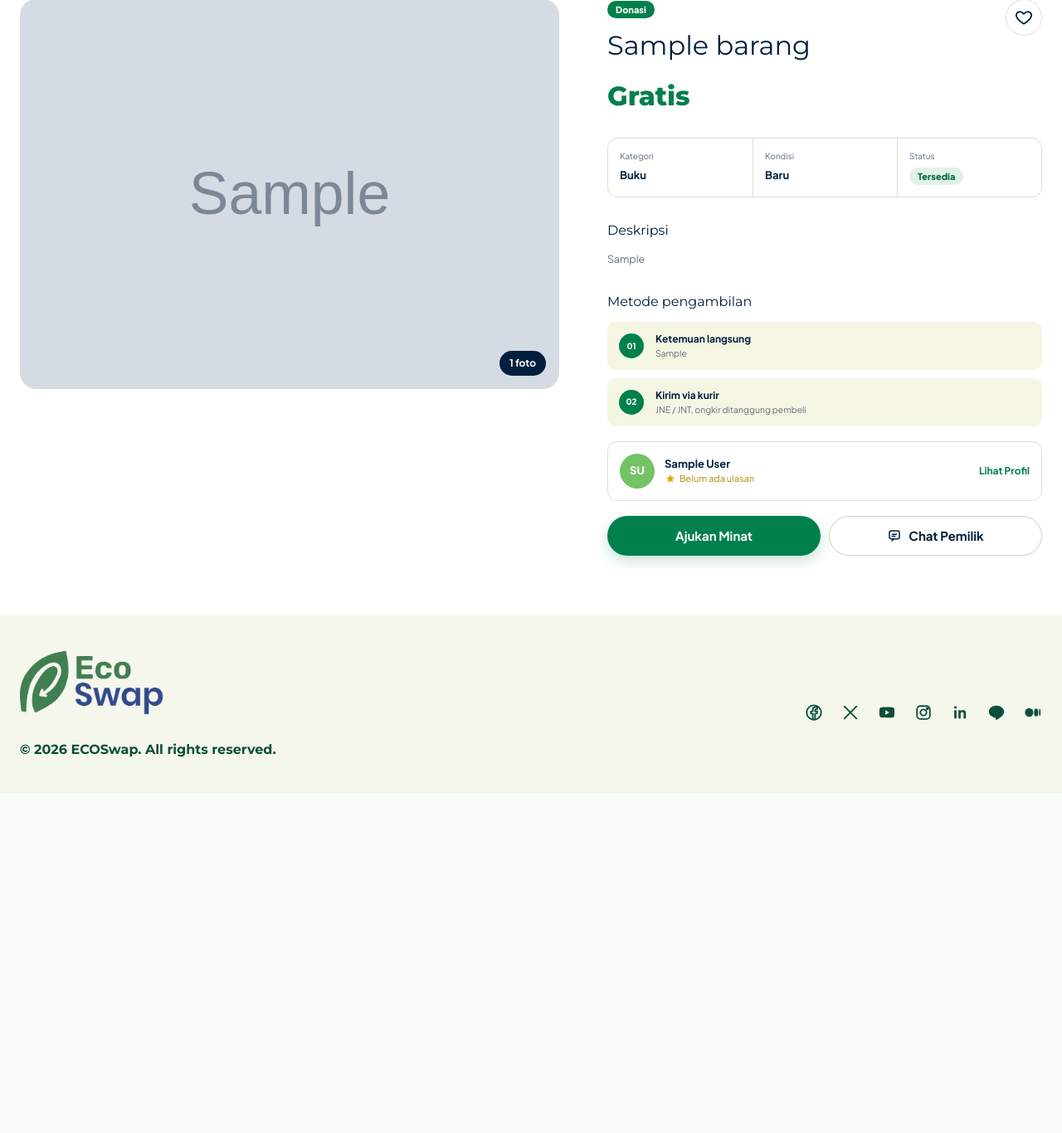
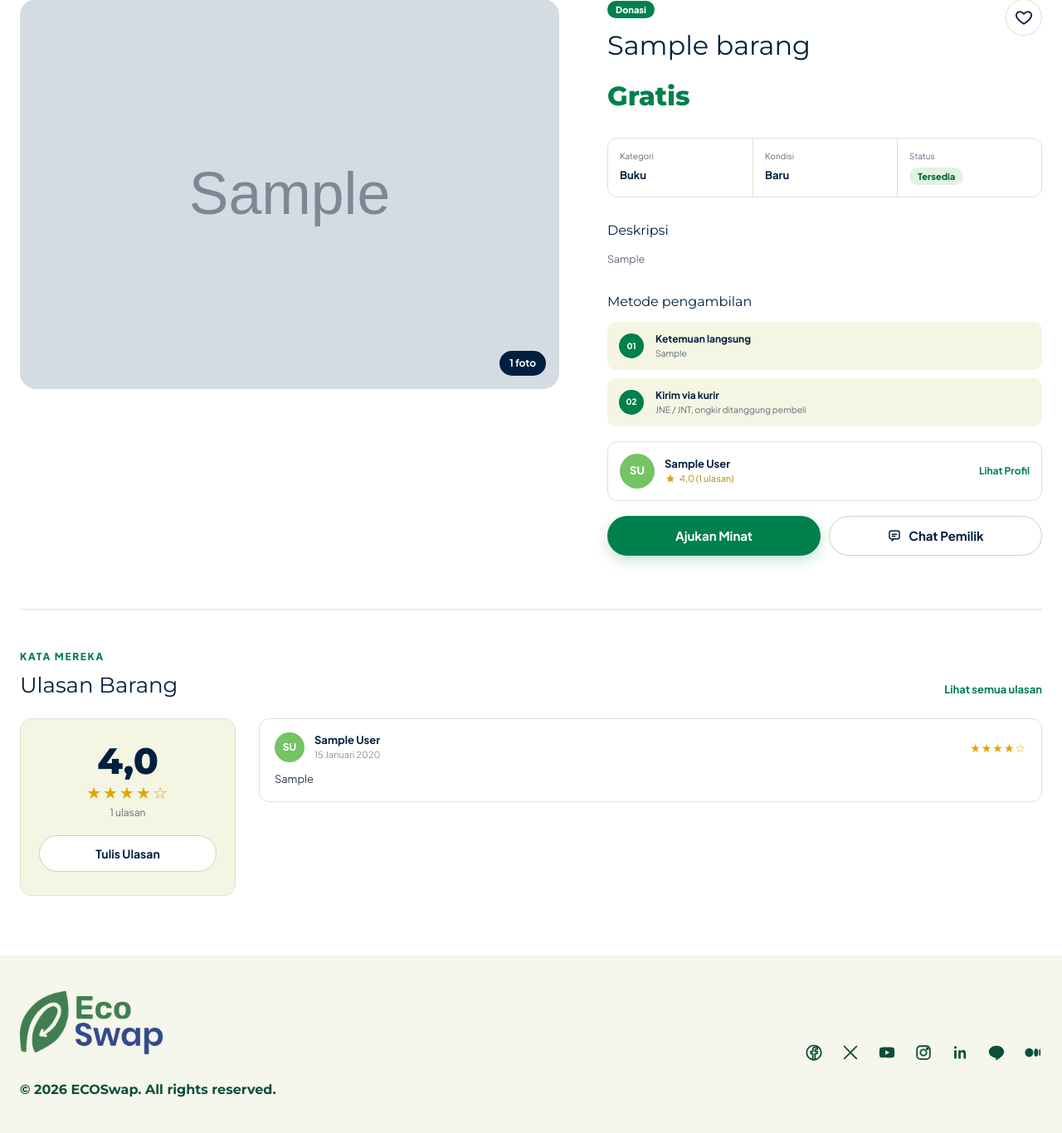
Before and after one commit to PBP-KELOMPOKA9/EcoSwap, a Django app: page /barang/1/ in a window 1280 px wide. Shown: the part 160-1526 px from the top of the page at 83% size. Before the commit the page ends 1116 px from the top, so only its background shows below. Run offline with Django 5.2, Linux system fonts and the light colour scheme; tables that the repository leaves empty hold one stand-in row (values such as "Sample post"); grey boxes marked "Sample" are stand-in pictures.

Commit message:
feat(barang): show review summary and owner rating on detail page

```diff
--- a/barang/templates/barang/detail.html
+++ b/barang/templates/barang/detail.html
@@ -94,14 +94,14 @@
       </div>
 
       {% else %}
-      {# TODO (Modul 4 · Ulasan): ganti rating dan link profil dengan data asli. #}
+      {# TODO (Modul 2 · Profil): arahkan "Lihat Profil" ke halaman profil pemilik. #}
       <div class="owner">
         <span class="avatar" aria-hidden="true">{{ barang.pemilik|inisial }}</span>
         <div>
           <p class="owner__name">{{ barang.pemilik.get_full_name|default:barang.pemilik.username }}</p>
           <p class="owner__meta">
             <svg viewBox="0 0 24 24" aria-hidden="true"><path d="M12 3.5l2.6 5.3 5.9.9-4.3 4.1 1 5.8L12 16.8l-5.2 2.8 1-5.8-4.3-4.1 5.9-.9z"/></svg>
-            Belum ada ulasan
+            {% if pemilik_rating %}{{ pemilik_rating }} ({{ pemilik_total_ulasan }} ulasan){% else %}Belum ada ulasan{% endif %}
           </p>
         </div>
         <a href="#" class="link-green">Lihat Profil</a>
@@ -123,6 +123,56 @@
       {% endif %}
     </div>
   </div>
+
+  {% url 'ulasan:daftar_ulasan' barang.pk as url_ulasan %}
+  {% if url_ulasan %}
+  <section class="ulasan-ringkas" aria-labelledby="ulasan-judul">
+    <div class="section-head">
+      <div>
+        <p class="eyebrow">Kata mereka</p>
+        <h2 class="page-title" id="ulasan-judul">Ulasan Barang</h2>
+      </div>
+      {% if ulasan_total %}<a href="{{ url_ulasan }}" class="link-green">Lihat semua ulasan</a>{% endif %}
+    </div>
+
+    {% if ulasan_total %}
+    <div class="ulasan-ringkas__grid">
+      <div class="ulasan-skor">
+        <p class="ulasan-skor__angka">{{ ulasan_rata }}</p>
+        <p class="bintang" aria-label="Rating {{ ulasan_rata }} dari 5">{% for i in "12345" %}{% if forloop.counter <= ulasan_bintang %}&#9733;{% else %}&#9734;{% endif %}{% endfor %}</p>
+        <p class="ulasan-skor__total">{{ ulasan_total }} ulasan</p>
+        {% if not is_pemilik %}
+        <a href="{{ url_ulasan }}" class="btn btn--outline btn--block">Tulis Ulasan</a>
+        {% endif %}
+      </div>
+      <div class="ulasan-list">
+        {% for ulasan in ulasan_terbaru %}
+        <article class="ulasan-item">
+          <div class="ulasan-item__head">
+            <span class="avatar avatar--sm" aria-hidden="true">{{ ulasan.user|inisial }}</span>
+            <div>
+              <p class="ulasan-item__nama">{{ ulasan.user.get_full_name|default:ulasan.user.username }}</p>
+              <p class="ulasan-item__tgl">{{ ulasan.tanggal_dibuat|date:"j F Y" }}</p>
+            </div>
+            <p class="bintang bintang--sm" aria-label="Rating {{ ulasan.rating }} dari 5">{% for i in "12345" %}{% if forloop.counter <= ulasan.rating %}&#9733;{% else %}&#9734;{% endif %}{% endfor %}</p>
+          </div>
+          {% if ulasan.komentar %}<p class="ulasan-item__teks">{{ ulasan.komentar|truncatechars:180 }}</p>{% endif %}
+        </article>
+        {% endfor %}
+      </div>
+    </div>
+    {% else %}
+    <div class="empty">
+      {% include "barang/partials/empty_heart.svg.html" %}
+      <div>
+        <h3 class="empty__title">Belum ada ulasan</h3>
+        <p class="empty__text">{% if is_pemilik %}Ulasan dari pencari akan muncul di sini setelah barangmu diambil.{% else %}Jadi yang pertama memberi ulasan untuk barang ini.{% endif %}</p>
+        {% if not is_pemilik %}<a href="{{ url_ulasan }}" class="btn btn--primary">Tulis Ulasan</a>{% endif %}
+      </div>
+    </div>
+    {% endif %}
+  </section>
+  {% endif %}
 
   {% if serupa and not is_pemilik %}
   <section class="serupa" aria-labelledby="serupa-judul">
--- a/barang/views.py
+++ b/barang/views.py
@@ -1,7 +1,7 @@
 from django.contrib import messages
 from django.contrib.auth.decorators import login_required
 from django.core.paginator import Paginator
-from django.db.models import Count, F, Q
+from django.db.models import Avg, Count, F, Q
 from django.http import JsonResponse
 from django.shortcuts import get_object_or_404, redirect, render
 from django.urls import reverse
@@ -99,9 +99,22 @@ def detail(request, pk):
         .prefetch_related('foto')[:4]
     )
 
+    # Jembatan ke Modul 4 (Ulasan): ringkasan ulasan barang ini dan rating pemiliknya.
+    ulasan_qs = barang.daftar_ulasan.select_related('user')
+    ringkasan = ulasan_qs.aggregate(rata=Avg('rating'), total=Count('id'))
+    rating_pemilik = Barang.objects.filter(pemilik=barang.pemilik).aggregate(
+        rata=Avg('daftar_ulasan__rating'), total=Count('daftar_ulasan')
+    )
+
     context = {
         'barang': barang,
         'fotos': list(barang.foto.all()),
+        'ulasan_rata': round(ringkasan['rata'], 1) if ringkasan['rata'] else None,
+        'ulasan_bintang': round(ringkasan['rata'] or 0),
+        'ulasan_total': ringkasan['total'],
+        'ulasan_terbaru': ulasan_qs.order_by('-tanggal_dibuat')[:3],
+        'pemilik_rating': round(rating_pemilik['rata'], 1) if rating_pemilik['rata'] else None,
+        'pemilik_total_ulasan': rating_pemilik['total'],
         'is_pemilik': is_pemilik,
         'serupa': serupa,
         'wishlist_ids': _wishlist_ids(request.user),
--- a/static/css/ecoswap.css
+++ b/static/css/ecoswap.css
@@ -713,6 +713,29 @@ main.page { flex: 1 0 auto; }
 .section-head { display: flex; align-items: flex-end; justify-content: space-between; gap: 16px; margin-bottom: 24px; }
 .section-head .page-title { margin-top: 10px; font-size: 26px; }
 
+/* ---------- Ringkasan ulasan (jembatan ke Modul 4) ---------- */
+.ulasan-ringkas { margin-top: 64px; padding-top: 48px; border-top: 1px solid var(--line); }
+.ulasan-ringkas__grid { display: grid; grid-template-columns: 260px minmax(0, 1fr); gap: 28px; align-items: start; }
+.ulasan-skor {
+  display: flex; flex-direction: column; align-items: center; gap: 6px;
+  padding: 28px 22px;
+  background: var(--cream-card);
+  border: 1px solid var(--line);
+  border-radius: var(--radius);
+  text-align: center;
+}
+.ulasan-skor__angka { font-family: var(--font-head); font-weight: 800; font-size: 44px; line-height: 1; }
+.ulasan-skor__total { font-size: 12px; color: var(--muted); margin-bottom: 12px; }
+.bintang { color: #E2A400; font-size: 20px; letter-spacing: 2px; line-height: 1; }
+.bintang--sm { font-size: 14px; letter-spacing: 1px; margin-left: auto; }
+.ulasan-list { display: flex; flex-direction: column; gap: 12px; }
+.ulasan-item { padding: 16px 18px; border: 1px solid var(--line); border-radius: 12px; background: var(--white); }
+.ulasan-item__head { display: flex; align-items: center; gap: 12px; }
+.avatar--sm { width: 36px; height: 36px; font-size: 12px; }
+.ulasan-item__nama { font-size: 13px; font-weight: 700; }
+.ulasan-item__tgl { font-size: 11px; color: var(--muted-soft); }
+.ulasan-item__teks { margin-top: 10px; font-size: 13px; line-height: 1.65; color: #2A3A4A; }
+
 /* ============================================================
    FORM TAMBAH / EDIT
    ============================================================ */
@@ -962,6 +985,7 @@ fieldset.field legend { padding: 0; }
 .katalog__body { grid-template-columns: 1fr; }
   .filter { position: static; }
   .detail__grid { grid-template-columns: 1fr; }
+  .ulasan-ringkas__grid { grid-template-columns: 1fr; }
 }
 
 @media (max-width: 720px) {
```
Also changed, not shown: barang/tests.py (+40 -0 lines).
